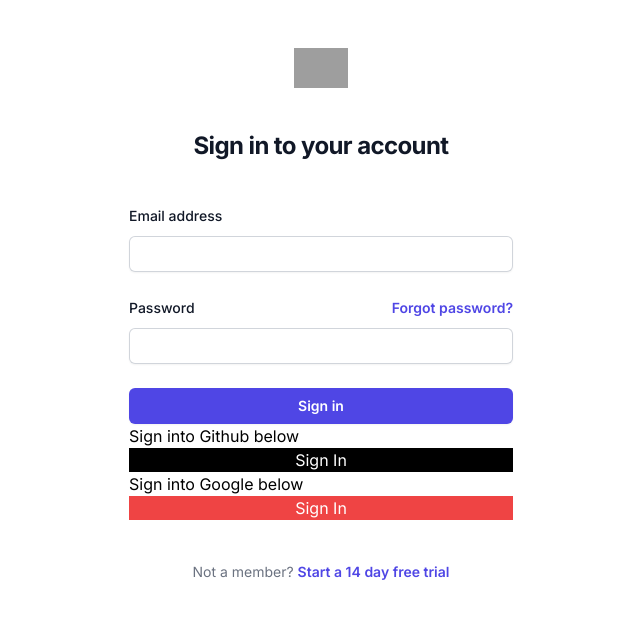
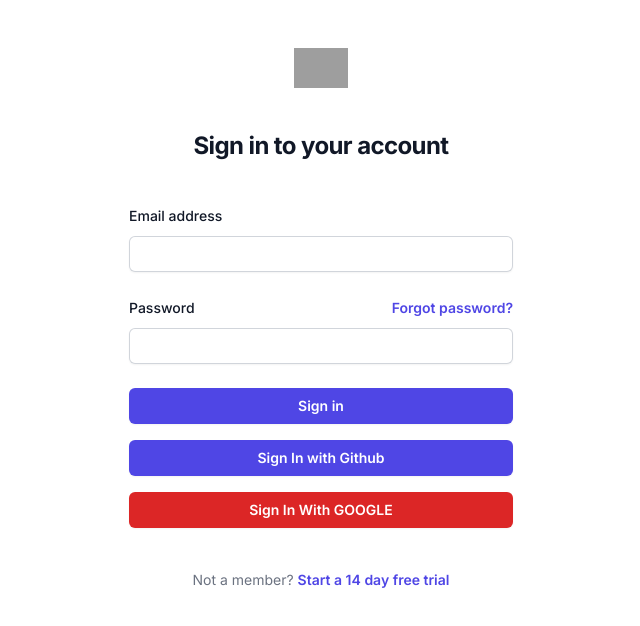
Before and after one commit to simrin3308/NextAuth, a Next.js app: page /login in a window 1280 px wide. Shown: the top 626 px of the page, without its empty margins (319-959 px from the left). Built offline with nearby package versions, Linux system fonts and the light colour scheme; grey boxes are pictures that could not be loaded.

Commit message:
Button css done

```diff
--- a/app/(site)/login/page.jsx
+++ b/app/(site)/login/page.jsx
@@ -111,19 +111,19 @@
               </button>
             </div>
           </form>
-          <h1>Sign into Github below</h1>
+
           <button
             onClick={() => signIn("github")}
-            className="bg-black text-white w-full"
+            className="my-4 flex w-full justify-center rounded-md bg-indigo-600 px-3 py-1.5 text-sm font-semibold leading-6 text-white shadow-sm hover:bg-indigo-500 focus-visible:outline focus-visible:outline-2 focus-visible:outline-offset-2 focus-visible:outline-indigo-600"
           >
-            Sign In
+            Sign In with Github
           </button>
-          <h1>Sign into Google below</h1>
+
           <button
             onClick={() => signIn("google")}
-            className="bg-red-500 text-white w-full"
+            className="flex w-full justify-center rounded-md bg-red-600 px-3 py-1.5 text-sm font-semibold leading-6 text-white shadow-sm hover:bg-indigo-500 focus-visible:outline focus-visible:outline-2 focus-visible:outline-offset-2 focus-visible:outline-indigo-600"
           >
-            Sign In
+            Sign In With GOOGLE
           </button>
 
           <p className="mt-10 text-center text-sm text-gray-500">
```
